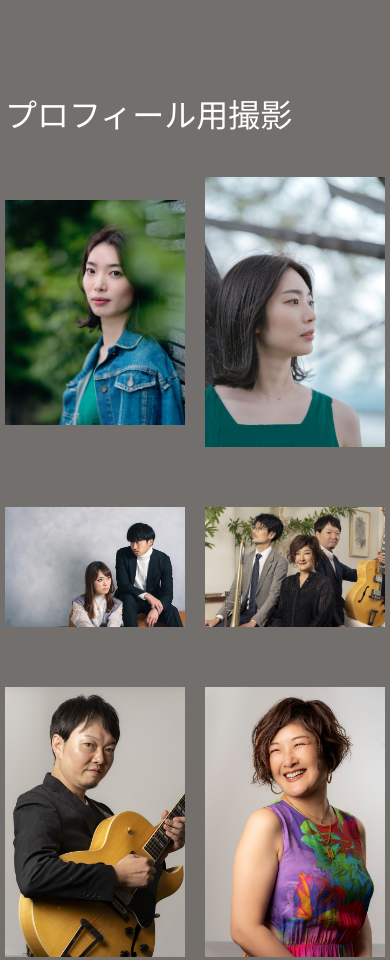
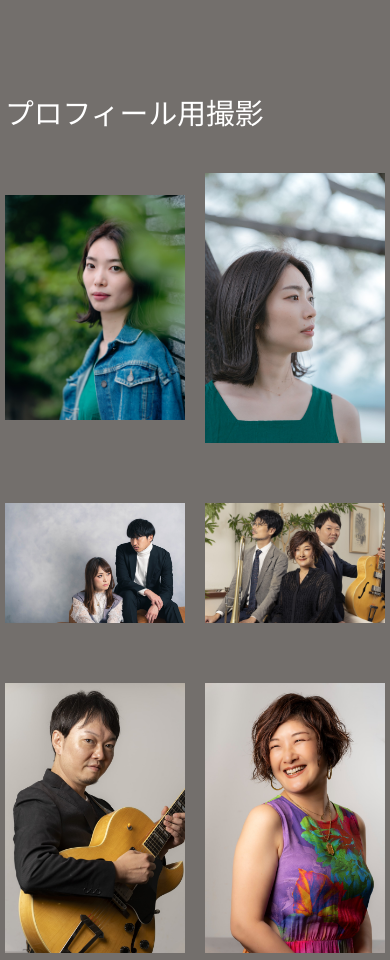
Before and after one commit to mingo3150/Portfolio, a plain HTML site: page index.html in a window 390 px wide. Shown: the part 981-1941 px from the top of the page. Drawn offline with nearby package versions, Linux system fonts and the light colour scheme.

Commit message:
Update style.css

```diff
--- a/style.css
+++ b/style.css
@@ -670,6 +670,10 @@ about
     font-size: 2rem;
   }
 
+  .cont-ttl {
+    font-size: 1.8rem;
+  }
+
   .hamburger-btn {
     width: 70px;
     height: 60px;
```
